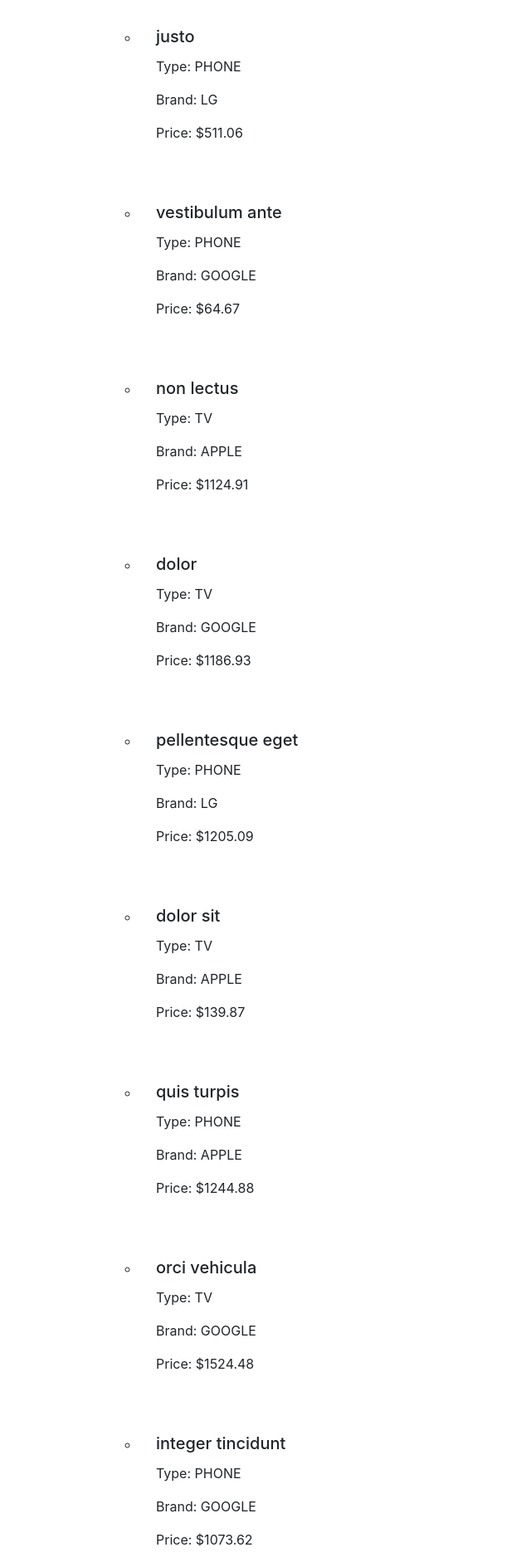
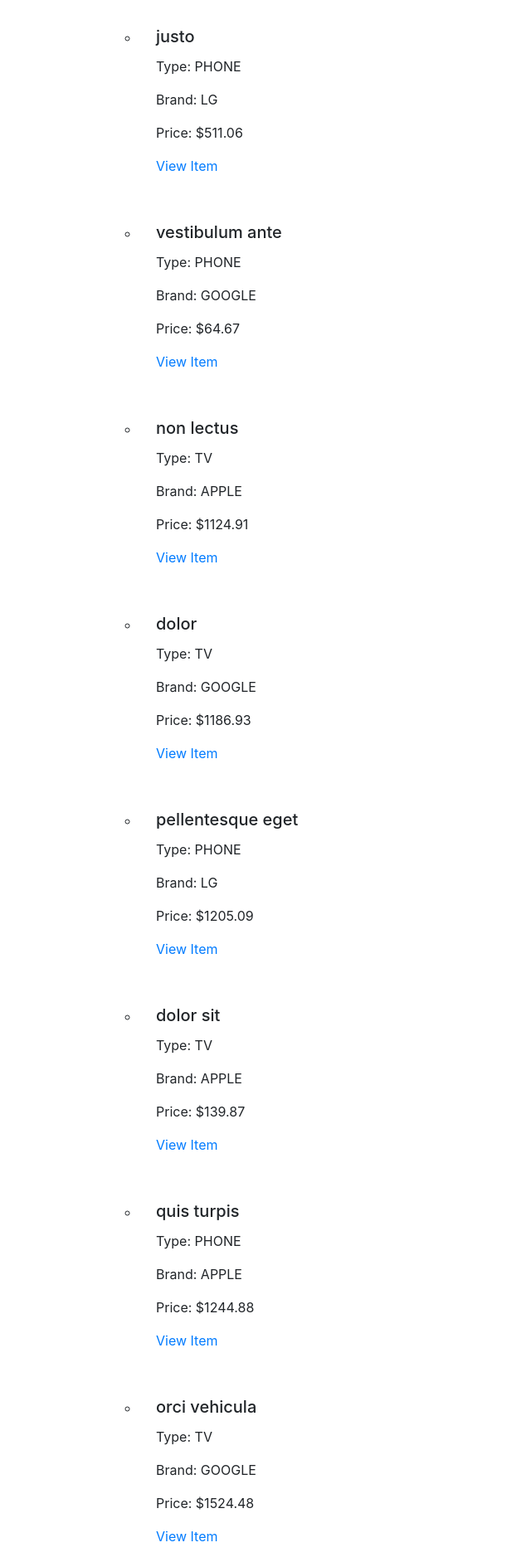
Before and after one commit to WoodardEric/cs360-database, a Django app: page /products/ in a window 1280 px wide. Shown: the part 176-2059 px from the top of the page at 83% size, without its empty margins (0-640 px from the left). Run offline with Django 4.2, Linux system fonts and the light colour scheme; data comes from the database, SQL or seed files in the repository; both versions use the stored data as it was after the commit; some libraries are stand-ins or nearby versions.

Commit message:
add detailed item description page

```diff
--- a/BestBuy/settings.py
+++ b/BestBuy/settings.py
@@ -121,7 +121,7 @@
 STATIC_URL = 'static/'
 
 STATICFILES_DIRS = (
-    "/home/zach/cs360-database/static",
+    BASE_DIR / "static",
 )
 
 # Default primary key field type
--- a/products/models.py
+++ b/products/models.py
@@ -1,6 +1,8 @@
 from pickle import FALSE
+from turtle import screensize
 from django.db import models
 from django.contrib.auth.models import User
+from django.core.validators import *
 
 class ProductType(models.TextChoices):
     PHONE = 'phone'
@@ -11,6 +13,9 @@
     name = models.CharField(max_length=200, null=False)
     brand = models.CharField(max_length=200, null=False)
     price = models.DecimalField(max_digits=10, decimal_places=2, null=False)
+    description = models.CharField(max_length=200, null=False)
+    size = models.PositiveIntegerField(null=False, validators=[MinValueValidator(1), MaxValueValidator(100)],)
+    shipping = models.DecimalField(max_digits=5, decimal_places=2, null=False)
 
     def __str__(self):
         return str(self.name) + ": $" + str(self.price)
--- a/products/urls.py
+++ b/products/urls.py
@@ -3,8 +3,9 @@
 from . import views
 
 urlpatterns = [
+    path("<int:item_id>/", views.item, name='item'),
     path("purchase/", views.purchase, name='purchase'),
     path("cart/", views.cart, name='cart'),
     path("add_to_cart", views.add_to_cart, name='add_to_cart'),
-    path("", views.index, name='index'),
+    path("", views.products, name='products'),
 ]
--- a/products/views.py
+++ b/products/views.py
@@ -1,3 +1,4 @@
+from audioop import reverse
 from itertools import product
 import re
 from django.http import HttpResponse, HttpResponseRedirect
@@ -21,8 +22,15 @@
         cart.save()
     return HttpResponseRedirect(request.META.get('HTTP_REFERER'))
 
-def index(request):
-    if request.method == "POST":
+def item(request, item_id):
+    item = Product.objects.get(id=item_id)
+    return render(request, 'item.html', {"product":item})
+
+def products(request):
+    if request.POST.get('View', None):
+        item = Product.objects.filter(id=request.POST.get("product"))
+        return HttpResponseRedirect(reverse('item', args=(id,)), {"product":item})
+    elif request.POST.get('addCart', None):
         query_name = request.POST.get('name', None)
         results = Product.objects.filter(name__contains=query_name)
         return render(request, 'products.html', {"products":results})
@@ -41,7 +49,6 @@
     if product != None:
         Cart.objects.filter(customer=request.user, product=product).delete()
 
-
     results = Cart.objects.filter(customer=request.user.id)
     total = 0
     for item in results:
--- a/templates/cart.html
+++ b/templates/cart.html
@@ -28,11 +28,11 @@
         <label class="col">{{item.product.price}}</label>
       </div>
       <div class="col">
-        <input type="number" class="form-control" id="quantity" value="{{item.quantity}}">
+        <input type="number" class="form-control" id="quantity" min="0" max="99" value="{{item.quantity}}">
       </div>
     </div>
     <div class="form-row">
-        <input type="hidden" name="product" id="product" min="0" max="99" value="{{ item.product.id }}">
+        <input type="hidden" name="product" id="product" value="{{ item.product.id }}">
         </div>
     <button type="submit" class="btn btn-sm btn-danger btn-block">Remove</button><br>
   </form>
--- a/templates/products.html
+++ b/templates/products.html
@@ -20,7 +20,7 @@
               <p class="card-text">Type: {{ product.type }}</p>
               <p class="card-text">Brand: {{ product.brand }}</p>
               <p class="card-text">Price: ${{ product.price }}</p>
-
+              <a href="/products/{{ product.id }}" class="card-link">View Item</a>
               <div class="form-row">
                 <input type="hidden" name="product" id="product" value="{{ product.id }}">
               </div>
```
Also changed, not shown: templates/item.html (added, +31 -0 lines), db.sqlite3, products/migrations/0004_product_description_product_size_alter_cart_quantity.py (added), products/migrations/0005_product_shipping.py (added).
